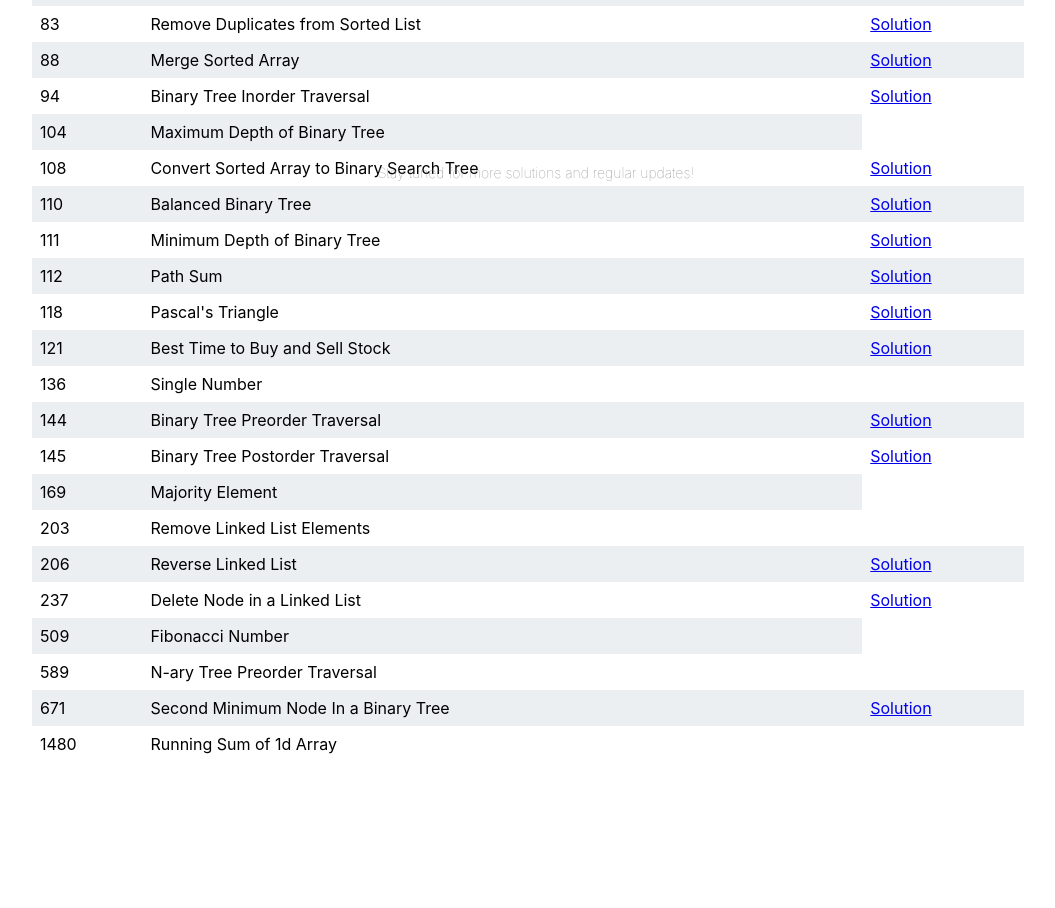
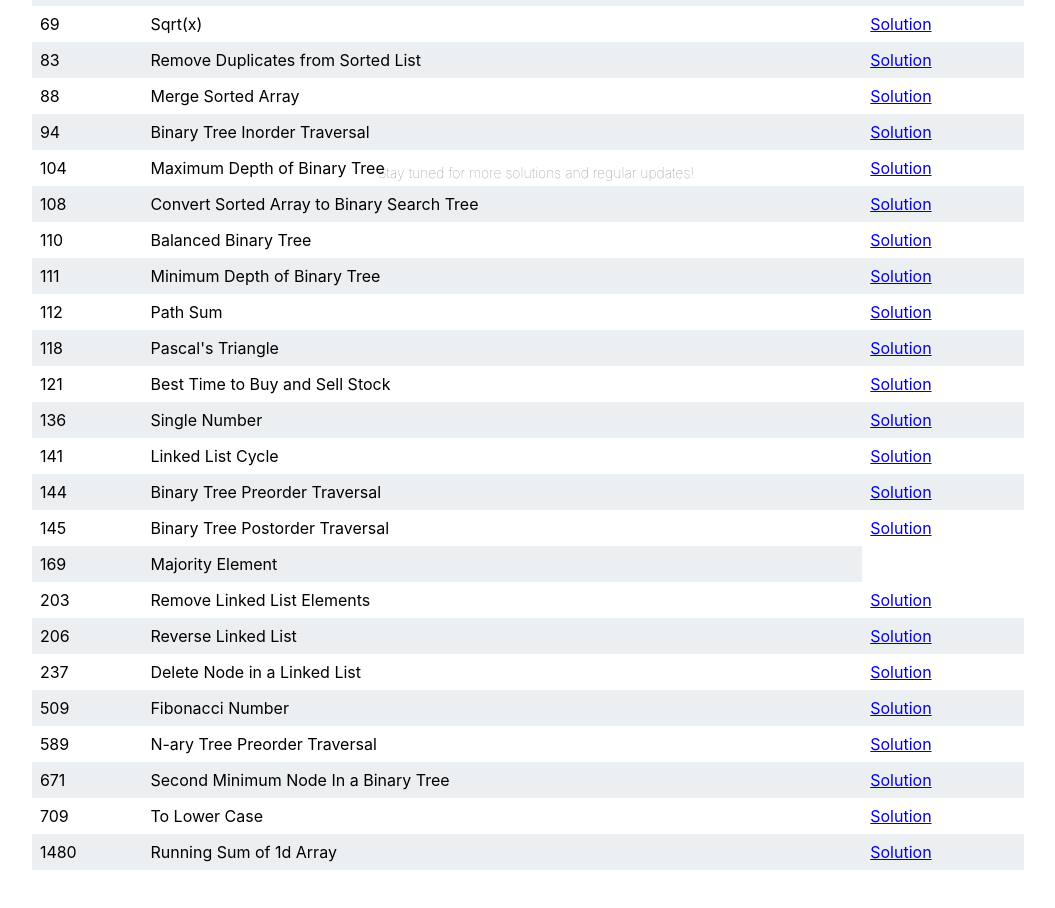
Before and after one commit to sumeetgodse/leetcode-solutions, a React (Create React App) app: page / in a window 1280 px wide. Shown: the part 606-1514 px from the top of the page, without its empty margins (112-1167 px from the left). Before the commit the page ends 1418 px from the top, so only its background shows below. Built offline with nearby package versions, Linux system fonts and the light colour scheme.

Commit message:
Add files via upload

```diff
--- a/src/components/EasyProblems.js
+++ b/src/components/EasyProblems.js
@@ -65,6 +65,11 @@ export const easyProblems = [
         solution_src: "https://leetcode.com/problems/length-of-last-word/discuss/1223705/C++-Simple-Solution"
     },
     {
+        id: 67,
+        title: "Add Binary",
+        solution_src: "https://leetcode.com/problems/add-binary/discuss/1227875/Simple-and-Easy-to-Understand-or-C++"
+    },
+    {
         id: 69,
         title: "Sqrt(x)",
         solution_src: "https://leetcode.com/problems/sqrtx/discuss/1223772/Simple-C-Solution"
@@ -87,7 +92,7 @@ export const easyProblems = [
     {
         id: 104,
         title: "Maximum Depth of Binary Tree",
-        solution_src: ""
+        solution_src: "https://leetcode.com/problems/maximum-depth-of-binary-tree/discuss/1227892/Simple-C++-Recusrive-Solution"
     },
     {
         id: 108,
@@ -122,7 +127,12 @@ export const easyProblems = [
     {
         id: 136,
         title: "Single Number",
-        solution_src: ""
+        solution_src: "https://leetcode.com/problems/single-number/discuss/1227893/Easy-C++-Solution"
+    },
+    {
+        id: 141,
+        title: "Linked List Cycle",
+        solution_src: "https://leetcode.com/problems/linked-list-cycle/discuss/1227766/Simple-C++-Solution"
     },
     {
         id: 144,
@@ -142,7 +152,7 @@ export const easyProblems = [
     {
         id: 203,
         title: "Remove Linked List Elements",
-        solution_src: ""
+        solution_src: "https://leetcode.com/problems/remove-linked-list-elements/discuss/1227909/Simple-C++-Solution"
     },
     {
         id: 206,
@@ -157,12 +167,12 @@ export const easyProblems = [
     {
         id: 509,
         title: "Fibonacci Number",
-        solution_src: ""
+        solution_src: "https://leetcode.com/problems/fibonacci-number/discuss/1227920/Simple-C-Solution"
     },
     {
         id: 589,
         title: "N-ary Tree Preorder Traversal",
-        solution_src: ""
+        solution_src: "https://leetcode.com/problems/n-ary-tree-preorder-traversal/discuss/1227925/Iterative-or-C++-or-Using-Stack"
     },
     {
         id: 671,
@@ -170,8 +180,13 @@ export const easyProblems = [
         solution_src: "https://leetcode.com/problems/second-minimum-node-in-a-binary-tree/discuss/1213504/C++-or-0ms-or-Self-Explanatory-Approach"
     },
     {
+        id: 709,
+        title: "To Lower Case",
+        solution_src: "https://leetcode.com/problems/to-lower-case/discuss/1227783/Simple-C++-Solution"
+    },
+    {
         id: 1480,
         title: "Running Sum of 1d Array",
-        solution_src: ""
+        solution_src: "https://leetcode.com/problems/running-sum-of-1d-array/discuss/1227930/Simple-C++-Solution"
     },
 ]
--- a/src/components/MediumProblems.js
+++ b/src/components/MediumProblems.js
@@ -7,7 +7,7 @@ export const mediumProblems = [
     {
         id: 3,
         title: "Longest Substring Without Repeating Characters",
-        solution_src: ""
+        solution_src: "https://leetcode.com/problems/longest-substring-without-repeating-characters/discuss/1227936/Simple-Approach-or-C++"
     },
     {
         id: 5,
```
